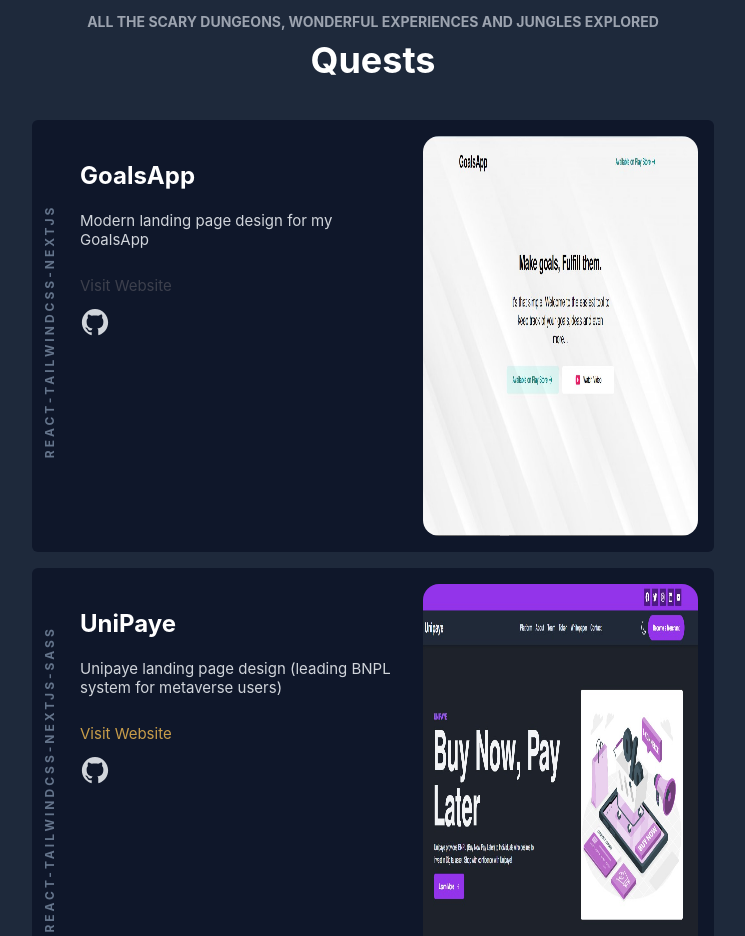
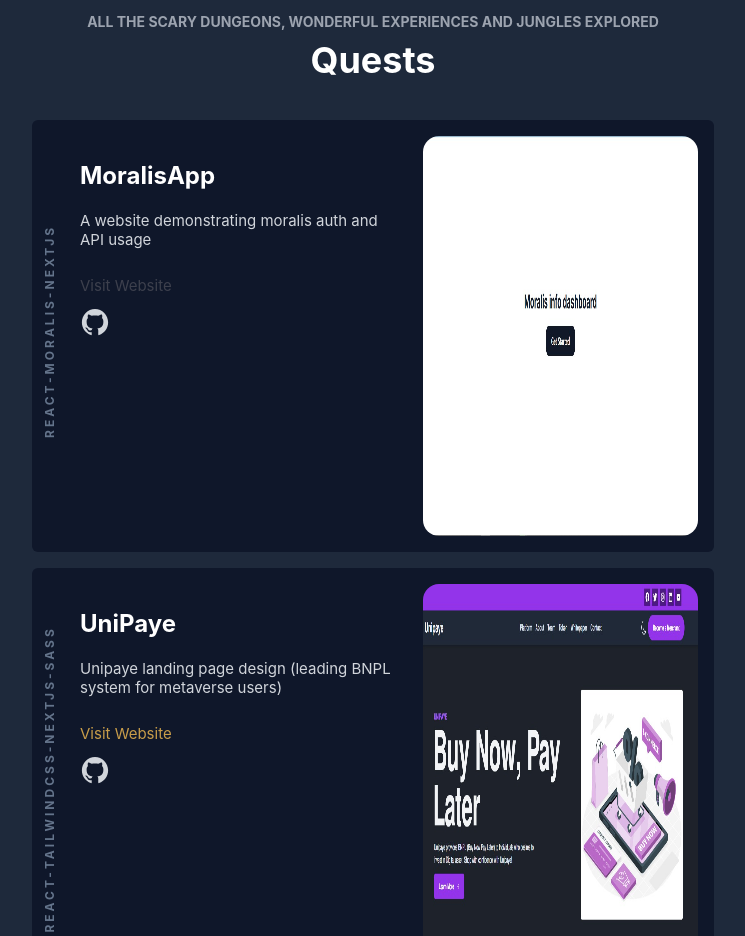
Before and after one commit to francisamidu/francis-amidu, a Next.js app: page / in a window 1280 px wide. Shown: the part 860-1796 px from the top of the page, without its empty margins (267-1012 px from the left). Built offline with nearby package versions, Linux system fonts and the light colour scheme.

Commit message:
Update Work.tsx

```diff
--- a/components/Work.tsx
+++ b/components/Work.tsx
@@ -8,12 +8,12 @@
   const [work, _] = useState<IWork[]>([
     {
       id: uid(),
-      name: "GoalsApp",
-      description: "Modern landing page design for my GoalsApp",
-      image: "/goalsapp.jpg",
-      code: "https://github.com/francisamidu/goalsapp",
-      web: "http://goalsapp.vercel.app/",
-      tags: ["react", "tailwindcss", "nextjs"],
+      name: "MoralisApp",
+      description: "A website demonstrating moralis auth and API usage",
+      image: "/moralis.jpg",
+      code: "https://github.com/francisamidu/moralis-app",
+      web: "http://moralis-info-app.netlify.app/",
+      tags: ["react", "moralis", "nextjs"],
     },
     {
       id: uid(),
```
